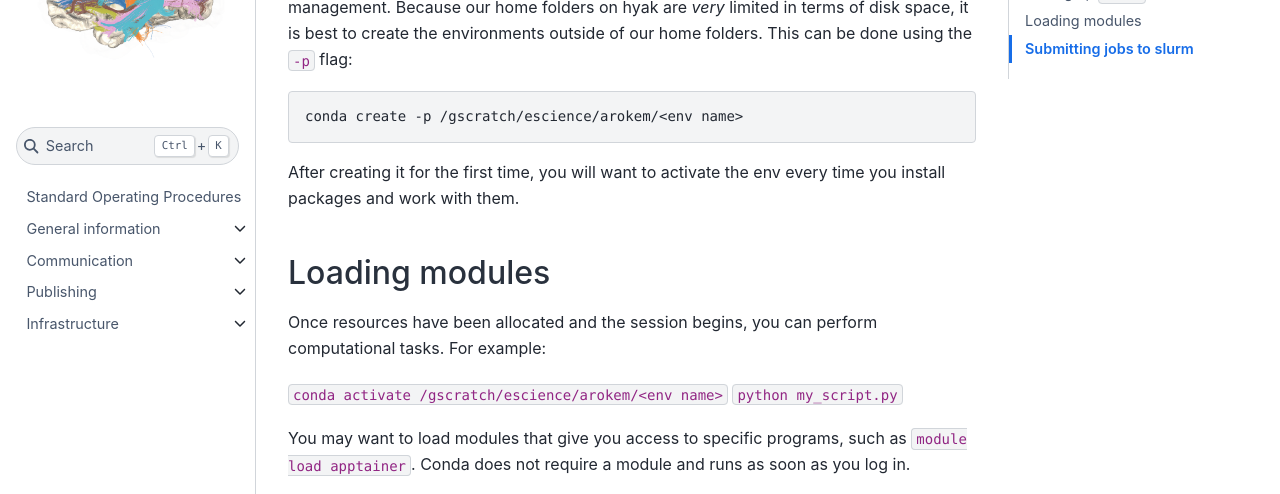
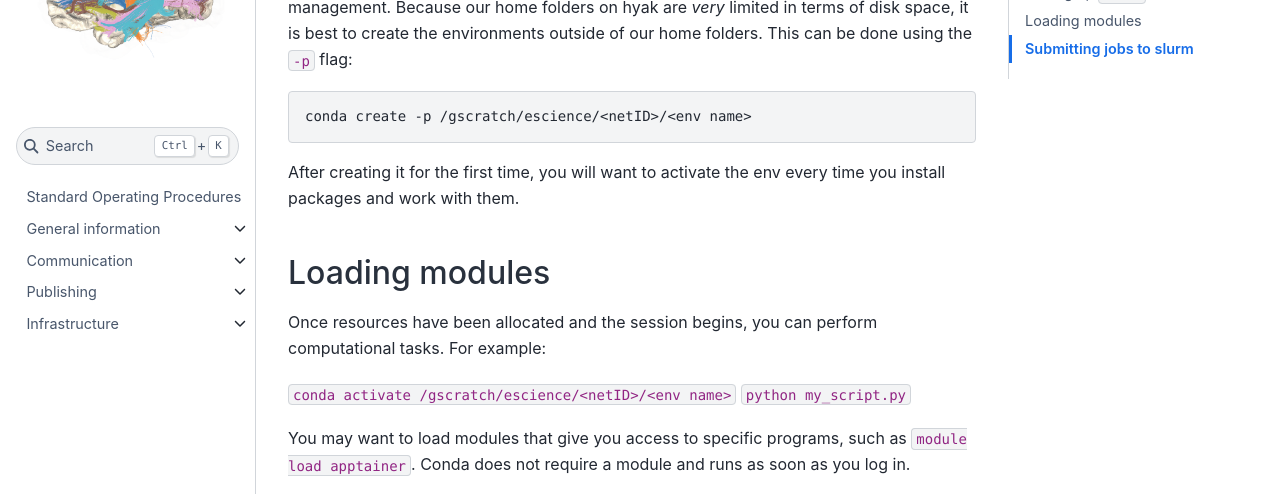
Before and after one commit to nrdg/sop, a Jupyter Book: the page built from infra/hyak.md, in a window 1280 px wide and 900 px high, scrolled down 869 px. Shown: the part 152-646 px from the top of the window. Built offline with Jupyter Book 1.0.4 settings and Sphinx 7.4.7 and the Sphinx Book theme 1.1.4, drawn with Linux system fonts in a browser that asks for light colours; pages that are not in the unit, such as notebooks, are missing from menus.

Commit message:
Replce my netID with more generic <netID>

```diff
--- a/infra/hyak.md
+++ b/infra/hyak.md
@@ -33,7 +33,7 @@ management. Because our home folders on hyak are *very* limited in terms of
 disk space, it is best to create the environments outside of our home folders.
 This can be done using the `-p` flag:
 
-    conda create -p /gscratch/escience/arokem/<env name>
+    conda create -p /gscratch/escience/<netID>/<env name>
 
 After creating it for the first time, you will want to activate the env every
 time you install packages and work with them.
@@ -42,7 +42,7 @@ time you install packages and work with them.
 
 Once resources have been allocated and the session begins, you can perform computational tasks. For example:
 
-`conda activate /gscratch/escience/arokem/<env name>`
+`conda activate /gscratch/escience/<netID>/<env name>`
 `python my_script.py`
 
 You may want to load modules that give you access to specific programs, such as
```
